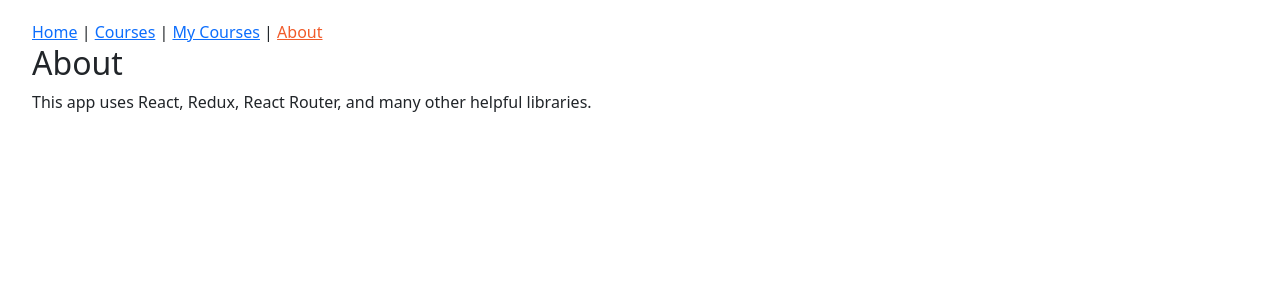
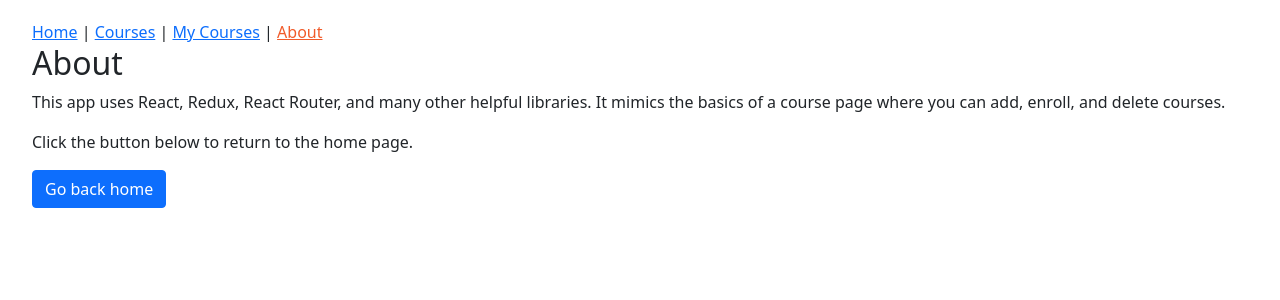
Before and after one commit to mperez132/React-Courses--Application, a React app: page /about in a window 1280 px wide. Shown: the top 300 px of the page. Built offline with nearby package versions, Linux system fonts and the light colour scheme; what redux-immutable-state-invariant would draw is missing.

Commit message:
Updated PageNotFound and added more text.

```diff
--- a/src/components/PageNotFound.js
+++ b/src/components/PageNotFound.js
@@ -1,5 +1,14 @@
 import React from "react";
+import { Link } from "react-router-dom";
 
-const PageNotFound = () => <h1>Oops! Page not found.</h1>;
+const PageNotFound = () => (
+  <div>
+    <h2>The page you are looking for is not here.</h2>
+    <p>This is not a valid URL. Click the button below to return home. </p>
+    <Link to="/" className="btn btn-primary">
+      Go back home
+    </Link>
+  </div>
+);
 
 export default PageNotFound;
--- a/src/components/about/AboutPage.js
+++ b/src/components/about/AboutPage.js
@@ -1,12 +1,18 @@
 import React from "react";
+import { Link } from "react-router-dom/cjs/react-router-dom.min";
 
 const AboutPage = () => (
   <div>
     <h2>About</h2>
     <p>
       This app uses React, Redux, React Router, and many other helpful
-      libraries.
+      libraries. It mimics the basics of a course page where you can add,
+      enroll, and delete courses.
     </p>
+    <p>Click the button below to return to the home page.</p>
+    <Link to="/" className="btn btn-primary">
+      Go back home
+    </Link>
   </div>
 );
 
--- a/src/components/courses/CoursesPage.js
+++ b/src/components/courses/CoursesPage.js
@@ -44,6 +44,8 @@ class CoursesPage extends React.Component {
       <>
         {this.state.redirectToAddCoursePage && <Redirect to="/course" />}
         <h2>Available Courses</h2>
+        <p>Here, you can find the courses offered.</p>
+        <p></p>
         {this.props.loading ? (
           <Spinner />
         ) : (
```
